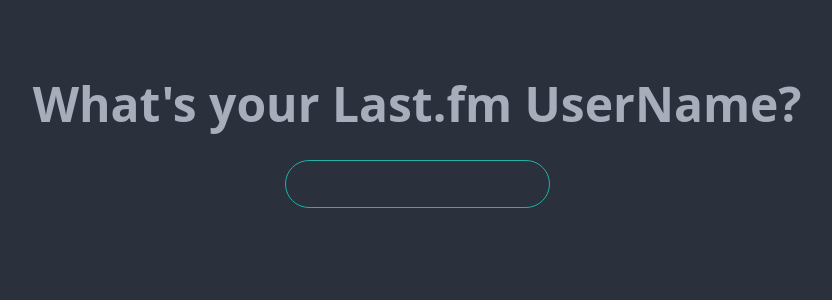
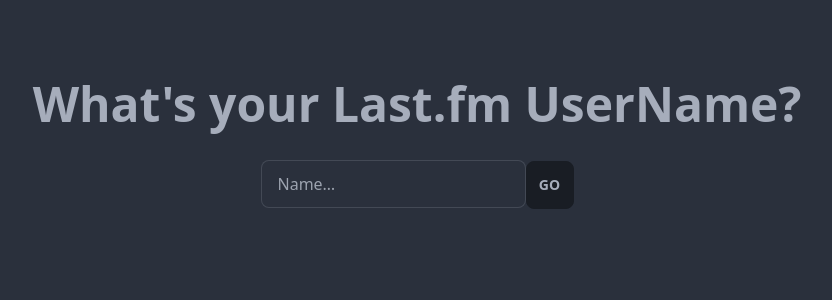
Before and after one commit to Kalmarv/ascent, a Next.js app: page / in a window 1280 px wide. Shown: the top 300 px of the page, without its empty margins (223-1055 px from the left). Built offline with nearby package versions, Linux system fonts and the light colour scheme.

Commit message:
💄 Add submit button

```diff
--- a/src/lib/constants.ts
+++ b/src/lib/constants.ts
@@ -1,6 +1,6 @@
 export const defaultFlowValues = {
-  lacunarity: 0.75,
-  gain: 0.3,
+  lacunarity: 1.0,
+  gain: 0.25,
   speed: 0.35,
 }
 
--- a/src/pages/index.tsx
+++ b/src/pages/index.tsx
@@ -18,13 +18,16 @@
     <>
       <h1 className="font-bold text-5xl text-center mt-20">{"What's your Last.fm UserName?"}</h1>
       <div className="grid place-items-center">
-        <form className="" onSubmit={(event) => handleSubmit(event)}>
-          <input
-            type="text"
-            name="userName"
-            className="mt-8 input input-bordered rounded-full input-accent w-full"
-          ></input>
-        </form>
+        <div className="form-control">
+          <div className="input-group">
+            <form className="" onSubmit={(event) => handleSubmit(event)}>
+              <input type="text" placeholder="Name…" name="userName" className="mt-8 input input-bordered" />
+              <button className="btn btn-square" type="submit">
+                Go
+              </button>
+            </form>
+          </div>
+        </div>
       </div>
     </>
   )
```
